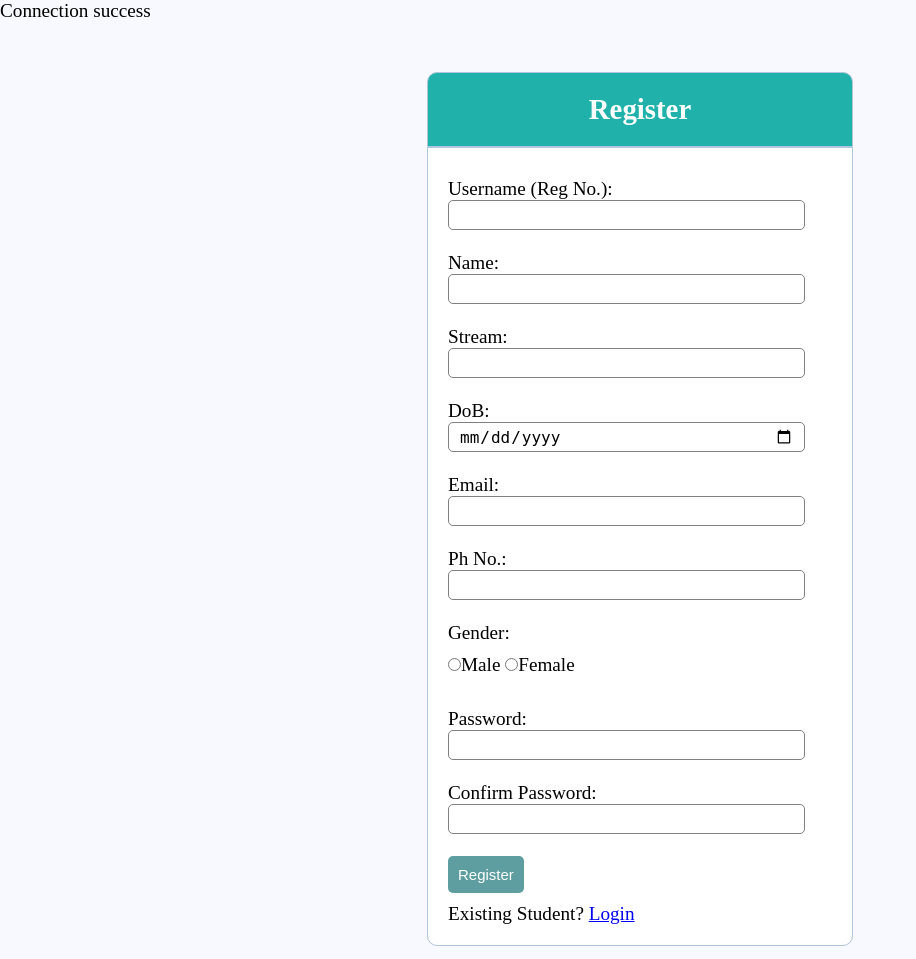
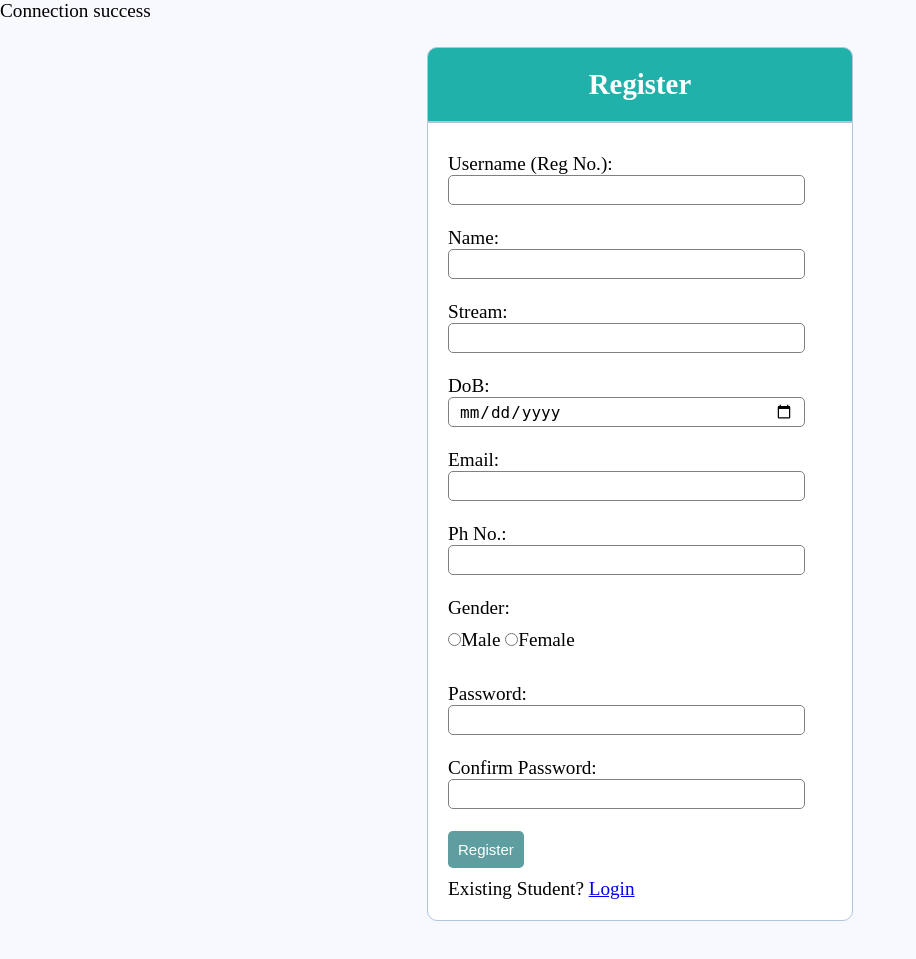
Before and after one commit to Shruti-Sundaram/Centelon-Miniproject, a PHP site: page /register.php in a window 1280 px wide. Shown: the whole page, without its empty margins (0-916 px from the left). Run offline with PHP 8.4, Linux system fonts and the light colour scheme.

Commit message:
Update style.css

```diff
--- a/style.css
+++ b/style.css
@@ -10,13 +10,14 @@ body{
 
 .header{
          width: 30%;
-         margin: 50px auto 0px;
+         margin: 25px auto 0px;
          color: white;
          background: #20B2AA;
          text-align: center;
          border: 1px solid #B0C4DE;
          border-radius: 10px 10px 0px 0px;
          padding: 20px;
+
 }
 
 form{
@@ -26,6 +27,7 @@ form{
       border: 1px solid #B0C4DE;
       background: white;
       border-radius: 0px 0px 10px 10px;
+      margin-bottom: 2em ;
 }
 
 .input-group{
```
